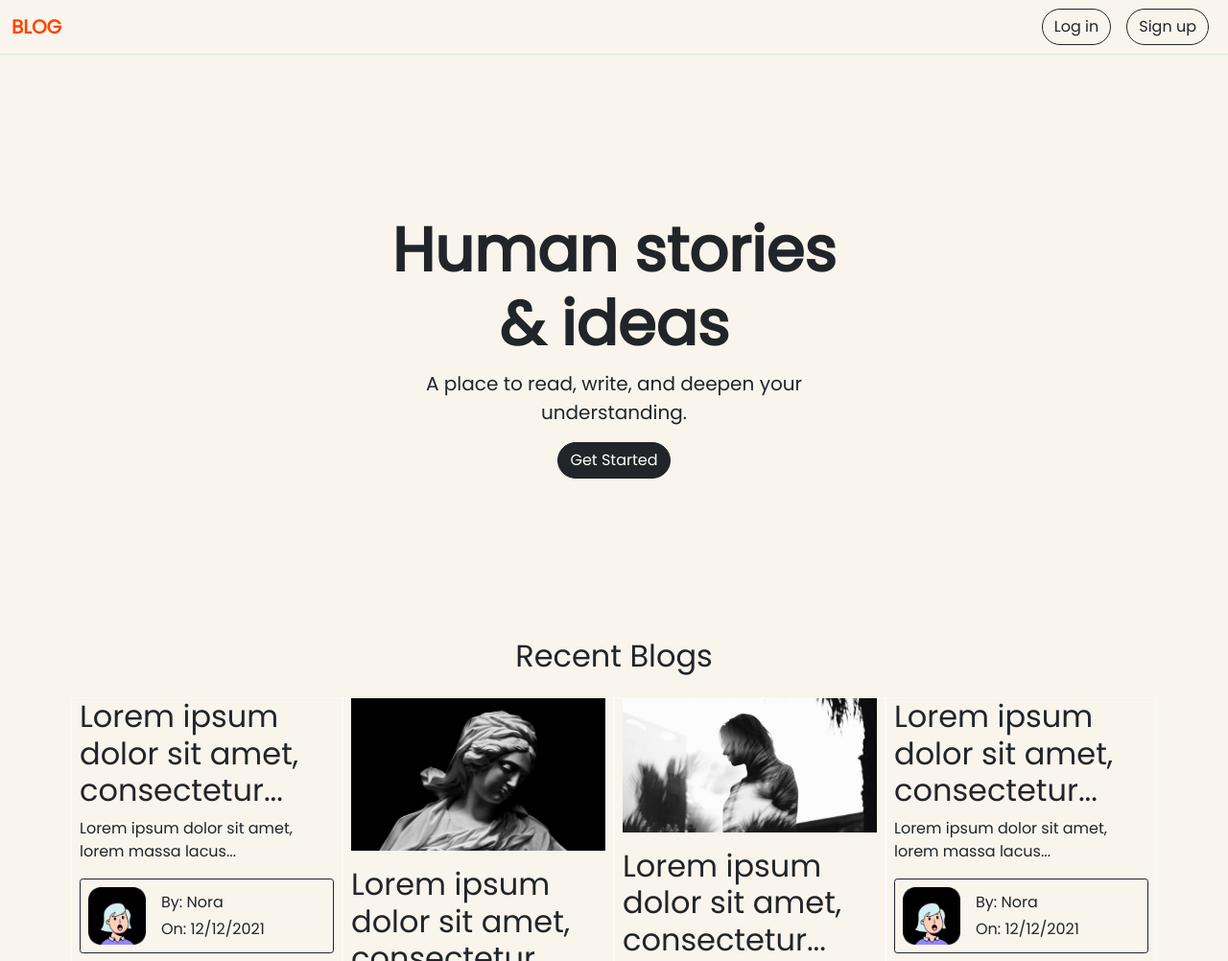
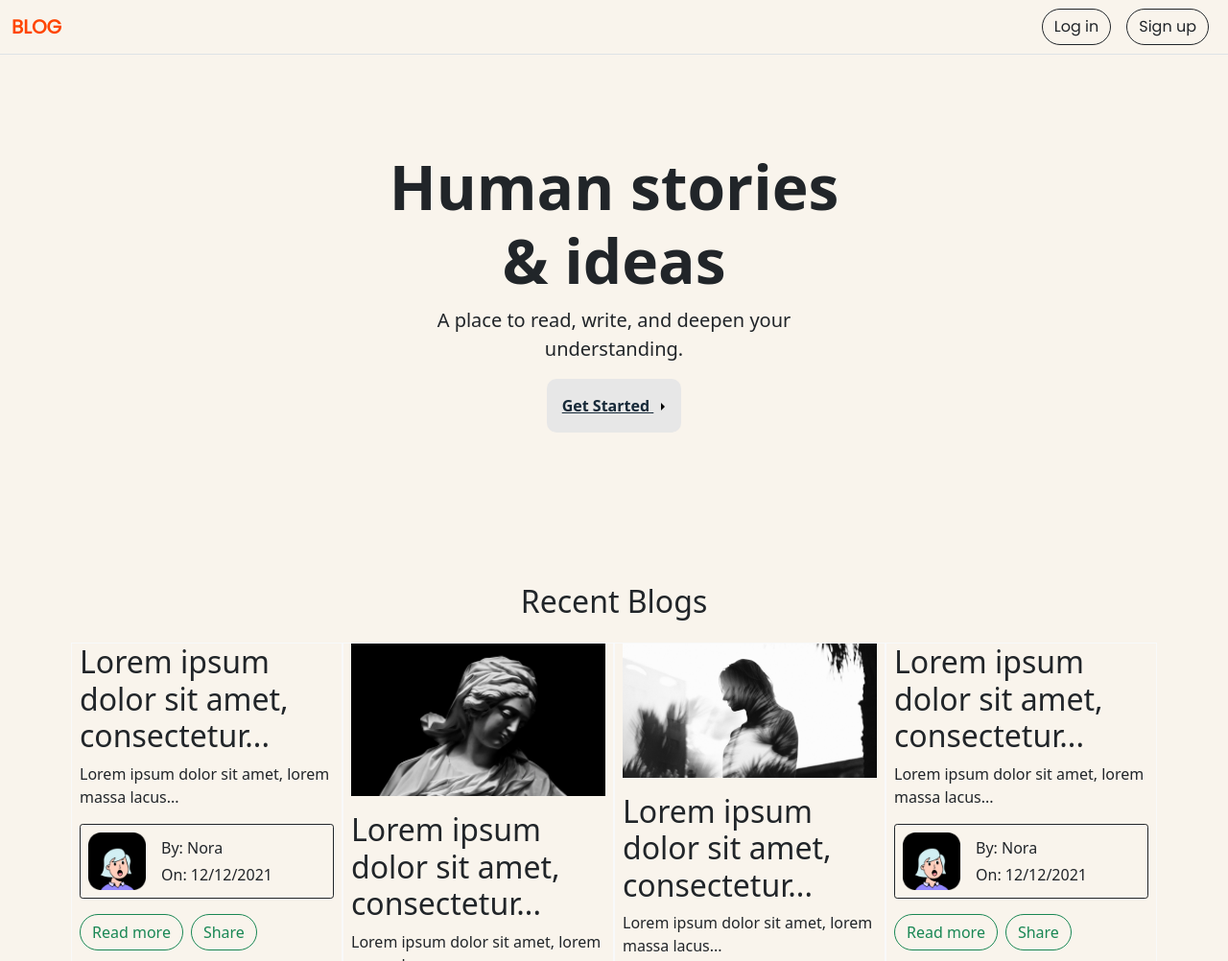
Before and after one commit to tunourah/project-api-w4, a plain HTML site: page index.html in a window 1280 px wide. Shown: the top 1002 px of the page at 96% size. Drawn offline with nearby package versions, Linux system fonts and the light colour scheme; a web font is replaced by a local one.

Commit message:
update style

```diff
--- a/index.html
+++ b/index.html
@@ -9,7 +9,7 @@
 
 </head>
 <body>
-    <nav class="navbar navbar-expand-lg navbar-light border-bottom">
+    <nav class="navbar navbar-expand-lg navbar-light border-bottom  fixed-top">
         <div class="container-fluid">
           <button class="navbar-toggler" type="button" data-bs-toggle="collapse" data-bs-target="#navbarTogglerDemo03" aria-controls="navbarTogglerDemo03" aria-expanded="false" aria-label="Toggle navigation">
             <span class="navbar-toggler-icon"></span>
@@ -38,23 +38,26 @@
         </div>
       </nav>
 
-      <div class="container my-4 hero-section">
+      <div class="container font my-4 hero-section">
         <div class="hero-content d-flex flex-column justify-content-center align-items-center text-center">
             <h1 class="display-3 fw-bold">Human stories & ideas</h1>
             <p class="lead">A place to read, write, and deepen your understanding.</p>
-            <a  class="icon-link icon-link-hover" href="login.html"><button class="btn btn-dark">Get Started
-
-            </button></a>
 
 
-
+            <a href="login.html" class="cta">
+                <span>Get Started</span>
+                <svg width="13px" height="10px" viewBox="0 0 13 10">
+                  <path d="M1,5 L11,5"></path>
+                  <polyline points="8 1 12 5 8 9"></polyline>
+                </svg>
+              </a>
 
         </div>
 
       </div>
 
 
-      <div class="container d-flex flex-column my-4 card-container">
+      <div class="container d-flex  font flex-column my-4 card-container">
         <h2 class="text-center mb-4">Recent Blogs</h2>
         <div class="row g-3">
               <!-- Blog Card 1 -->
--- a/style.css
+++ b/style.css
@@ -1,12 +1,17 @@
 @import url("https://fonts.googleapis.com/css2?family=Poppins");
 
-body {
+
+@import url('https://fonts.googleapis.com/css2?family=Sofadi+One&display=swap');
+
+body , nav {
   background-color: #f9f4ec;
   font-family: "Poppins", sans-serif;
   margin: 0;
   padding: 0;
 }
-
+.font {
+    font-family: "Sofadi One", system-ui;;
+}
 .wrapper {
   max-width: 400px;
   width: 100%;
@@ -122,3 +127,31 @@ body {
 .btn-logout:hover {
     background-color: #9d5452;
     box-shadow: 0 4px 8px rgba(0, 0, 0, 0.2);  }
+
+
+
+
+    .cta {
+
+            background: #000;
+            font-weight: 700;
+
+            border-radius: 10px;
+            color: #fff;
+            pointer-events: auto;
+            cursor: pointer;
+            background: #e7e7e7;
+            border: none;
+            padding: 1rem ;
+            margin: 0;
+            font-family: inherit;
+            font-size: inherit;
+            position: relative;
+            display: inline-block;
+    }
+    .cta:hover {
+        background: #000;
+        color: #fff;
+        transition: all 0.3s;
+        transform: translateY(-3px); ;
+    }
```
